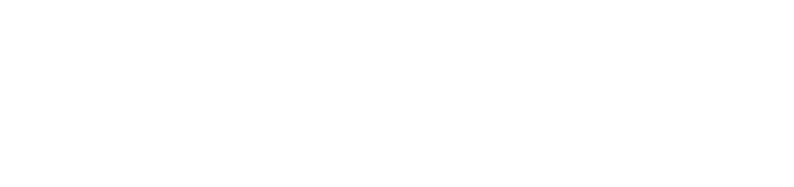
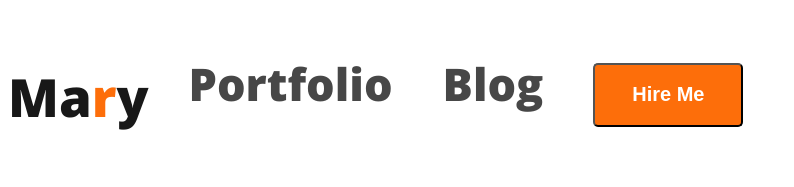
Before and after one commit to rafikulislam775/developer_protfolio, a plain HTML site: page index.html in a window 1280 px wide. Shown: the whole page, without its empty margins (0-794 px from the left). Drawn offline with nearby package versions, Linux system fonts and the light colour scheme.

Commit message:
editing on navbar

```diff
--- a/index.html
+++ b/index.html
@@ -1,14 +1,29 @@
 <!DOCTYPE html>
 <html lang="en">
-<head>
-    <meta charset="UTF-8">
-    <meta name="viewport" content="width=device-width, initial-scale=1.0">
+  <head>
+    <meta charset="UTF-8" />
+    <meta name="viewport" content="width=device-width, initial-scale=1.0" />
     <title>Developer_Portfolio</title>
-</head>
-<body>
-    <header></header>
+    <link rel="preconnect" href="https://fonts.googleapis.com" />
+    <link rel="preconnect" href="https://fonts.gstatic.com" crossorigin />
+    <link
+      href="https://fonts.googleapis.com/css2?family=Open+Sans:wght@300;800&display=swap"
+      rel="stylesheet"
+    />
+    <link rel="stylesheet" href="./style/style.css" />
+  </head>
+  <body>
+    <header>
+      <nav class="nav-title">
+        <h3>Ma<span class="text-primary">r</span>y</h3>
+        <ul>
+          <li><a href="">Portfolio</a></li>
+          <li><a href="">Blog</a></li>
+          <li><button href="" class="btn-primary nav-btn">Hire Me</></li>
+        </ul>
+      </nav>
+    </header>
     <main></main>
     <footer></footer>
-
-</body>
+  </body>
 </html>
--- /dev/null
+++ b/style/style.css
@@ -0,0 +1,48 @@
+/* common shared style */
+body {
+  font-family: "Open Sans", sans-serif;
+}
+/* nav related styles */
+nav {
+  display: flex;
+}
+.nav-title {
+  color: #181818;
+  text-shadow: 0px 4px 4px 0px rgba(0, 0, 0, 0.25);
+  font-family: Open Sans;
+  font-size: 45px;
+  font-style: normal;
+  font-weight: 800;
+  line-height: normal;
+}
+.text-primary {
+  color: #fd6e0a;
+}
+.btn-primary {
+  border-radius: 5px;
+  background: #fd6e0a;
+}
+.nav-btn {
+  width: 150px;
+  height: 64px;
+  flex-shrink: 0;
+  color: #fff;
+  font-size: 20px;
+  font-style: normal;
+  font-weight: 700;
+  line-height: normal;
+}
+/* only nav er near ul k connect korv */
+nav > ul {
+  display: flex;
+}
+/* nav er bitorer all li connect kora */
+nav li {
+  list-style: none;
+  margin-right: 50px;
+}
+
+nav a {
+  text-decoration: none;
+  color: #474747;
+}
```
